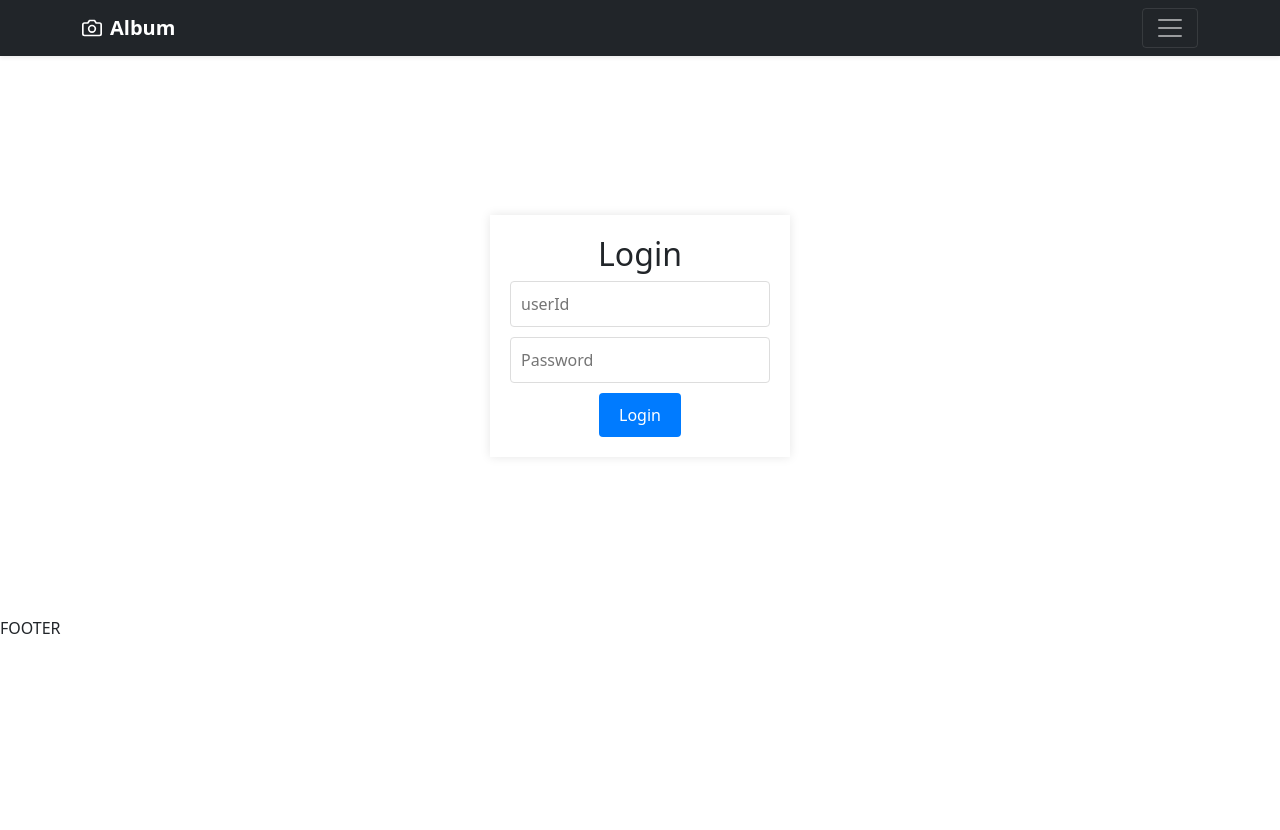
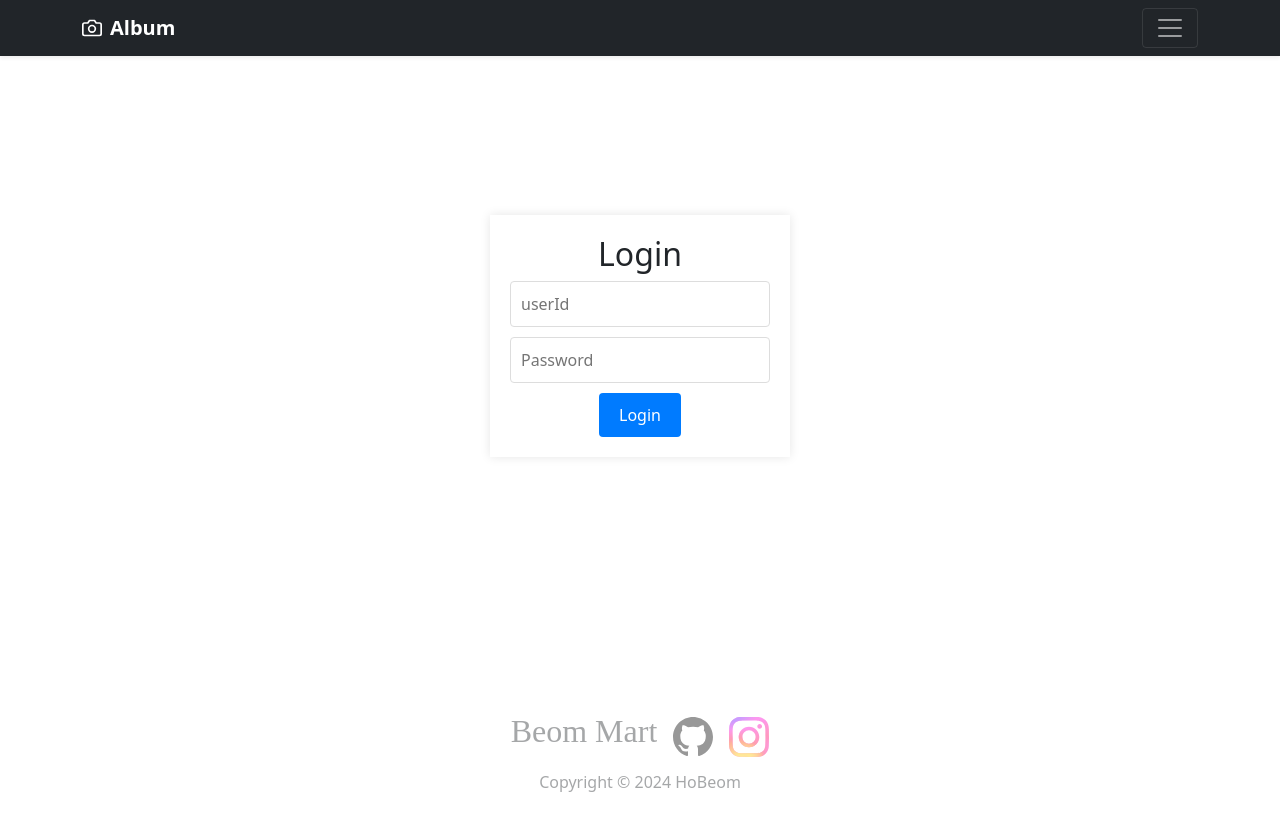
Before and after one commit to ho-beom-cheon/shop_front, a Vue app: page /login in a window 1280 px wide. Shown: the top 830 px of the page. Before the commit the page ends 800 px from the top, so only its background shows below. Built offline with nearby package versions, Linux system fonts and the light colour scheme.

Commit message:
shop_front-6 #3 footer 구현

```diff
--- a/src/components/layouts/Home.vue
+++ b/src/components/layouts/Home.vue
@@ -2,9 +2,41 @@
   <div class="home">
     <div class="album py-5 bg-light">
       <div class="container">
-
+        <div class="row row-cols-1 row-cols-sm-2 row-cols-md-3 g-3">
+          <div
+            v-for="product in products"
+            :key="product.id"
+            class="col">
+            <div class="card shadow-sm">
+              <img
+                :src="product.image"
+                alt="product.name"
+                class="bd-placeholder-img card-img-top"
+                width="100%"
+                height="225"/>
+              <div class="card-body">
+                <p class="card-text">{{ product.name }}</p>
+                <div class="d-flex justify-content-between align-items-center">
+                  <div class="btn-group">
+                    <router-link
+                      :to="{ name: 'product', params: { id: product.id } }"
+                      class="btn btn-sm btn-outline-secondary">
+                      View
+                    </router-link>
+                    <button
+                      @click="addToCart(product)"
+                      class="btn btn-sm btn-outline-secondary">
+                      Add to cart
+                    </button>
+                  <small class="text-muted  fw-bold">{{ product.price }}원</small>
+                  </div>
+                </div>
+              </div>
+            </div>
+            </div>
       </div>
     </div>
+  </div>
   </div>
 </template>
 
--- /dev/null
+++ b/src/components/layouts/Logo.vue
@@ -0,0 +1,35 @@
+<template>
+  <RouterLink
+    to="/"
+    class="logo">
+    <h2>Beom Mart</h2>
+  </RouterLink>
+</template>
+<script>
+export default {}
+</script>
+<style lang="scss" scoped>
+.logo {
+  display: inline-block;
+  font-family: "GmarketSansMedium";
+  font-size: 30px;
+  color: var(--color-text-base);
+  text-decoration: none;
+  overflow: hidden;
+  img {
+    width: 36px;
+    height: 36px;
+    border-radius: 50%;
+  }
+  &:hover {
+    color: var(--color-text-base);
+  }
+}
+
+@media screen and (max-width: 380px) {
+  .logo img {
+    width: 30px;
+    height: 30px;
+  }
+}
+</style>
--- a/src/components/layouts/TheFooter.vue
+++ b/src/components/layouts/TheFooter.vue
@@ -1,11 +1,78 @@
 <template>
-  <div>FOOTER</div>
+  <footer>
+    <div class="d-flex flex-column mb-3">
+      <div class="icons flex gap-3 mb-2">
+        <Logo
+          width="40"
+          height="40" />
+        <a href="https://github.com/ho-beom-cheon/shop_front/issues/6"
+          target="_blank">
+          <svg
+            height="40"
+            aria-hidden="true"
+            viewBox="0 0 16 16"
+            width="40"
+            data-view-component="true"
+            class="octicon octicon-mark-github v-align-middle">
+            <path
+              fill-rule="evenodd"
+              d="M8 0C3.58 0 0 3.58 0 8c0 3.54 2.29 6.53 5.47 7.59.4.07.55-.17.55-.38 0-.19-.01-.82-.01-1.49-2.01.37-2.53-.49-2.69-.94-.09-.23-.48-.94-.82-1.13-.28-.15-.68-.52-.01-.53.63-.01 1.08.58 1.23.82.72 1.21 1.87.87 2.33.66.07-.52.28-.87.51-1.07-1.78-.2-3.64-.89-3.64-3.95 0-.87.31-1.59.82-2.15-.08-.2-.36-1.02.08-2.12 0 0 .67-.21 2.2.82.64-.18 1.32-.27 2-.27.68 0 1.36.09 2 .27 1.53-1.04 2.2-.82 2.2-.82.44 1.1.16 1.92.08 2.12.51.56.82 1.27.82 2.15 0 3.07-1.87 3.75-3.65 3.95.29.25.54.73.54 1.48 0 1.07-.01 1.93-.01 2.2 0 .21.15.46.55.38A8.013 8.013 0 0016 8c0-4.42-3.58-8-8-8z" />
+          </svg>
+        </a>
+        <a>
+          <img
+            width="40"
+            height="40"
+            src="@/assets/instagram.svg">
+        </a>
+      </div>
+      <p>Copyright © {{ dateYear }} HoBeom</p>
+    </div>
+  </footer>
 </template>
 
-<script setup>
+<script>
+import Logo from './Logo.vue'
+export default {
+  components: {
+    Logo,
+  },
+  data() {
+    return {
+      dateYear: new Date().getFullYear(),
+    }
+  },
+}
+</script>
+<style lang="scss" scoped>
+footer {
+  padding: 6rem 0 2rem;
+  text-align: center;
+  opacity: 0.4;
+  .logo {
+    display: block;
+    margin-bottom: 4px;
+  }
+  .flex {
+    display: flex;
+    justify-content: center;
+    align-items: center;
+    p {
+      margin: 0;
+      padding-right: 8px;
+    }
+  }
+}
 
-</script>
-
-<style scoped>
-
+@media screen and (max-width: 380px) {
+  footer {
+    padding-top: 3rem;
+    .flex {
+      img, svg {
+        width: 30px;
+        height: 30px;
+      }
+    }
+  }
+}
 </style>
```
Also changed, not shown: .eslintrc.json, src/assets/instagram.svg (added), src/assets/logo.png.
